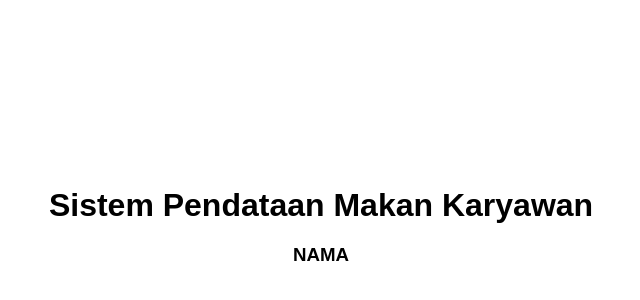
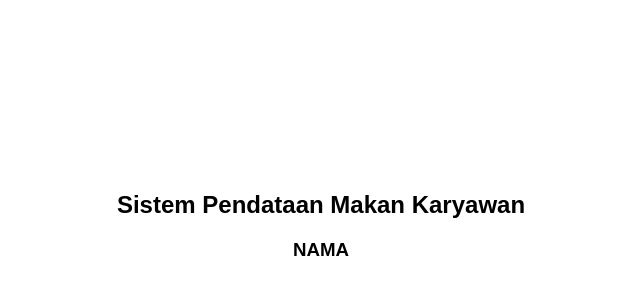
Before and after one commit to zackyssdqy/makan-service, a website: page index.html in a window 1280 px wide. Shown: the part 182-482 px from the top of the page, without its empty margins (319-959 px from the left). Drawn offline with Linux system fonts and the light colour scheme.

Commit message:
change font size

```diff
--- a/index.html
+++ b/index.html
@@ -26,7 +26,7 @@
     </style>
   </head>
   <body>
-    <h1>Sistem Pendataan Makan Karyawan</h1>
+    <h2>Sistem Pendataan Makan Karyawan</h2>
 
     <input id="rfidInput" autofocus />
 
```
